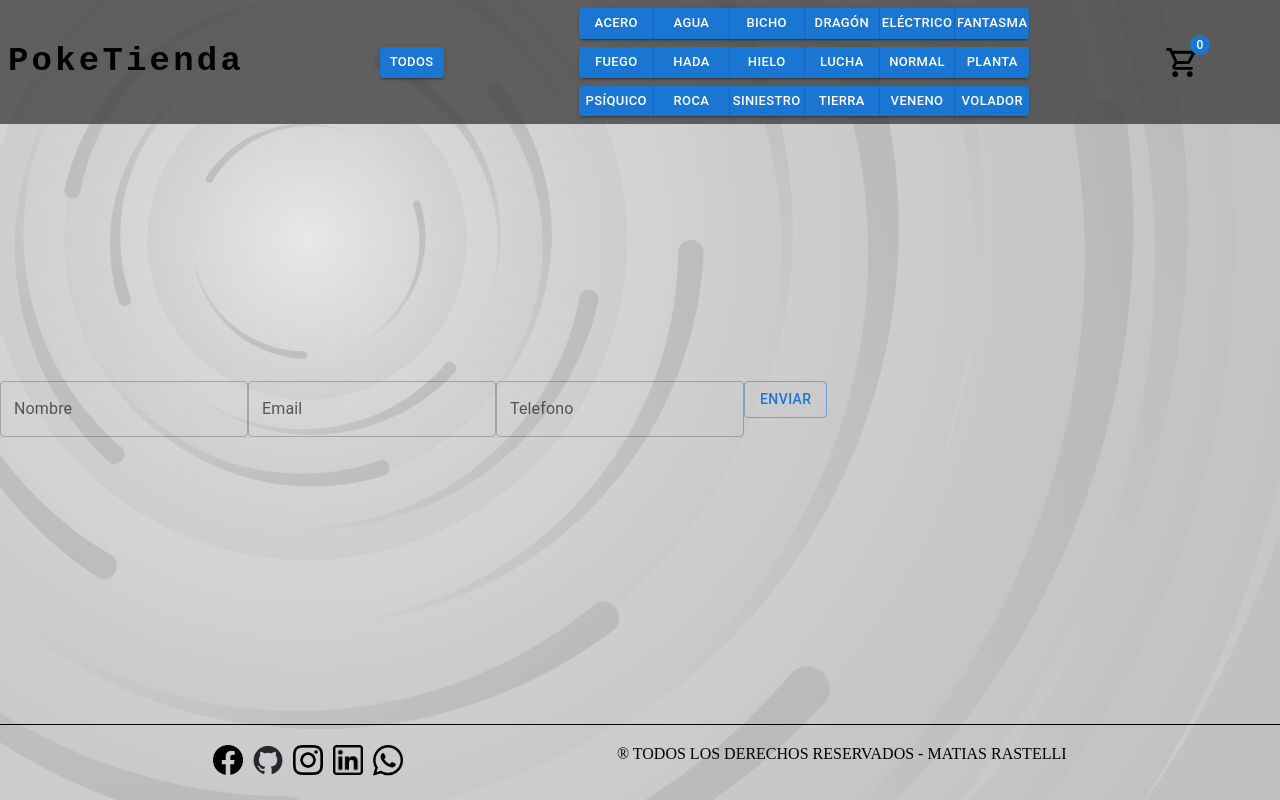
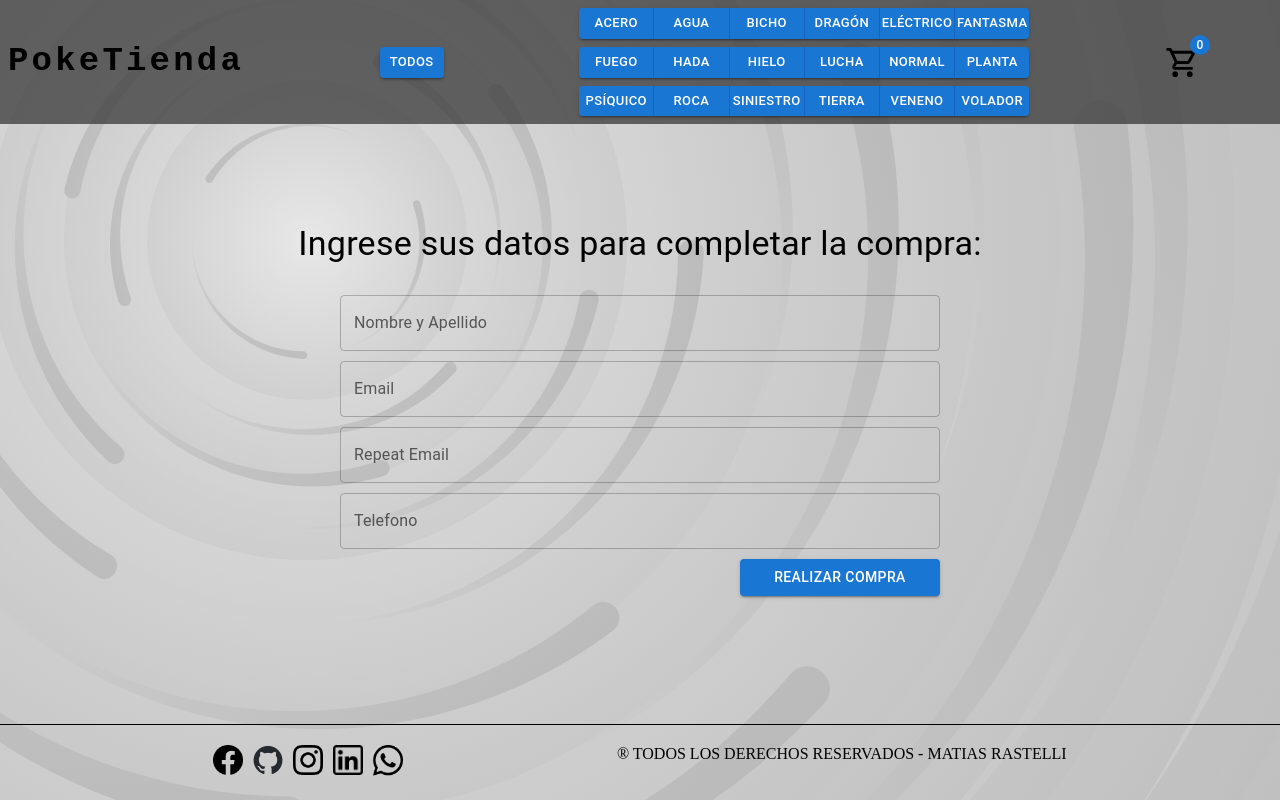
Before and after one commit to Matias-Rastelli/PreEntrega2-Rastelli, a React (Vite) app: page /checkout in a window 1280 px wide. Built offline with nearby package versions, Linux system fonts and the light colour scheme; no server answers.

Commit message:
version final para entrega

```diff
--- a/src/App.jsx
+++ b/src/App.jsx
@@ -2,6 +2,7 @@ import { BrowserRouter, Route, Routes } from "react-router-dom"
 import { menuRoutes } from "./routes/routes"
 import CartContextProvider from "./context/CartContext"
 import { Main } from "./components/layout/Main/Main"
+import { NotFound } from "./components/pages/notFound/NotFound"
 
 function App() {
   return (
@@ -14,7 +15,7 @@ function App() {
             ))}
           </Route>
 
-          <Route path="*" element={<h1>404 not found</h1>} />
+          <Route path="*" element={<NotFound />}></Route>
         </Routes>
       </CartContextProvider>
     </BrowserRouter>
--- a/src/components/pages/cart/Cart.jsx
+++ b/src/components/pages/cart/Cart.jsx
@@ -24,9 +24,6 @@ export const Cart = () => {
   const aplicarCupon = () => {
     const index = cupones.findIndex((cuponX) => cuponX.key == cupon)
     index != -1 ? cuponValido() : cuponInvalido()
-    console.log("cupones", cupones)
-    console.log("cupon: ", cupon)
-    console.log("cuponaencontrado", index)
 
     function cuponValido() {
       setDescuento(total * cupones[index].value)
@@ -212,29 +209,37 @@ export const Cart = () => {
       >
         <Typography variant="h4">Resumen de compra</Typography>
         <Typography variant="h6">Subtotal: ${total} </Typography>
-        <Typography variant="h6">Descuento: ${descuento} </Typography>
+        <Typography variant="h6">
+          {descuento > 0
+            ? `Descuento  "${cupon}": $${descuento}`
+            : "Sin descuento"}
+        </Typography>
         <Typography variant="h5">
           <b> Total: ${total - descuento} </b>
         </Typography>
         <Link to="/checkout">
-          <Button variant="contained">Finalizar compra</Button>
+          <Button variant="contained" size="large">
+            Finalizar compra
+          </Button>
         </Link>
+        <Stack direction="row">
           <TextField
+            size="small"
             id="outlined-controlled"
             label="Cupón de descuento"
             variant="filled"
-          value={cupon}
-          onChange={(event) => {
+            onBlur={(event) => {
               setCupon(event.target.value)
             }}
             sx={{
               backgroundColor: colorCupon,
             }}
           />
-        <Button variant="contained" onClick={aplicarCupon}>
+          <Button size="small" variant="contained" onClick={aplicarCupon}>
             Aplicar cupón
           </Button>
         </Stack>
       </Stack>
+    </Stack>
   )
 }
--- a/src/components/pages/checkout/Checkout.jsx
+++ b/src/components/pages/checkout/Checkout.jsx
@@ -1,4 +1,4 @@
-import { Button, TextField } from "@mui/material"
+import { Box, Button, TextField, Typography } from "@mui/material"
 import { useFormik } from "formik"
 import * as Yup from "yup"
 import { dataBase } from "../../../firebaseConfig"
@@ -14,6 +14,7 @@ export const Checkout = () => {
     initialValues: {
       nombre: "",
       email: "",
+      repeatEmail: "",
       telefono: "",
     },
     onSubmit: (data) => {
@@ -21,6 +22,7 @@ export const Checkout = () => {
         buyer: data,
         items: cart,
         total: totalPrice(),
+        date: new Date().toLocaleString(),
       }
       const orderCollection = collection(dataBase, "orders")
       addDoc(orderCollection, order).then((res) => setOrderID(res.id))
@@ -34,22 +36,71 @@ export const Checkout = () => {
     },
     validateOnChange: false,
     validationSchema: Yup.object({
-      nombre: Yup.string().required().min(3).max(15),
-      email: Yup.string().required().email(),
-      telefono: Yup.string().required().min(10),
+      nombre: Yup.string()
+        .required("Este campo es obligatorio")
+        .min(3, "Mínimo 3 caractéres")
+        .max(30, "Máximo 30 caracteres"),
+      email: Yup.string()
+        .required("Este campo es obligatorio")
+        .email("Debe ser un email válido"),
+      repeatEmail: Yup.string()
+        .required("Este campo es obligatorio")
+        .email("Debe ser un email válido")
+        .oneOf([Yup.ref("email")], "Los email deben ser iguales"),
+      telefono: Yup.string()
+        .required("Este campo es obligatorio")
+        .min(10, "Minimo 10 caractéres"),
     }),
   })
 
   if (orderID) {
-    //algo para manejar los datos de la compra
-    return <h1>Numero de orden: {orderID} </h1>
+    return (
+      <Box>
+        <Box
+          sx={{
+            display: "flex",
+            flexDirection: "column",
+            justifyContent: "center",
+            alignItems: "center",
+            height: "300px",
+            border: "1px solid black",
+          }}
+        >
+          <Typography variant="h4">Gracias por tu compra</Typography>
+          <Typography variant="h6"> Este es tu código de orden: </Typography>
+          <Typography variant="h3"> {orderID}</Typography>
+          <Typography variant="h6">
+            Con el podés consultar por el estado de tu pedido.
+          </Typography>
+        </Box>
+      </Box>
+    )
   }
 
   return (
-    <div>
-      <form onSubmit={handleSubmit}>
+    <Box
+      sx={{
+        display: "flex",
+        flexDirection: "column",
+        justifyContent: "center",
+        alignItems: "center",
+        gap: "30px",
+      }}
+    >
+      <Typography variant="h4">
+        Ingrese sus datos para completar la compra:
+      </Typography>
+      <Box
+        sx={{
+          width: "600px",
+        }}
+      >
+        <form
+          onSubmit={handleSubmit}
+          style={{ display: "flex", flexDirection: "column", gap: "10px" }}
+        >
           <TextField
-          label="Nombre"
+            label="Nombre y Apellido"
             variant="outlined"
             name="nombre"
             autoComplete="off"
@@ -69,6 +120,16 @@ export const Checkout = () => {
             helperText={errors.email}
           />
           <TextField
+            label="Repeat Email"
+            variant="outlined"
+            name="repeatEmail"
+            autoComplete="off"
+            placeholder="ejemplo@ejemplo"
+            onChange={handleChange}
+            error={errors.repeatEmail ? true : false}
+            helperText={errors.repeatEmail}
+          />
+          <TextField
             label="Telefono"
             variant="outlined"
             name="telefono"
@@ -78,10 +139,15 @@ export const Checkout = () => {
             error={errors.telefono ? true : false}
             helperText={errors.telefono}
           />
-        <Button type="submit" variant="outlined">
-          Enviar
+          <Button
+            type="submit"
+            variant="contained"
+            sx={{ width: "200px", alignSelf: "flex-end" }}
+          >
+            Realizar Compra
           </Button>
         </form>
-    </div>
+      </Box>
+    </Box>
   )
 }
--- /dev/null
+++ b/src/components/pages/notFound/NotFound.jsx
@@ -0,0 +1,36 @@
+import { Box, Button, Typography } from "@mui/material"
+import { Link } from "react-router-dom"
+
+export const NotFound = () => {
+  return (
+    <Box
+      sx={{
+        display: "flex",
+        flexDirection: "column",
+        alignItems: "center",
+        justifyContent: "center",
+        height: "100vh",
+      }}
+    >
+      <Box
+        sx={{
+          display: "flex",
+          flexDirection: "row",
+          justifyContent: "center",
+          alignItems: "center",
+        }}
+      >
+        <Typography variant="h2">ERROR: 404 - NOT FOUND</Typography>
+        <img
+          src="https://assets.pokemon.com/assets/cms2/img/pokedex/full/201.png"
+          alt="page not found"
+        />
+      </Box>
+      <Link to="/">
+        <Button variant="contained" size="large">
+          Volver a la página principal
+        </Button>
+      </Link>
+    </Box>
+  )
+}
```
Also changed, not shown: 1 other file (tests, documents, lock files or other folders). Lines whose indentation alone changed are shown as unchanged.
